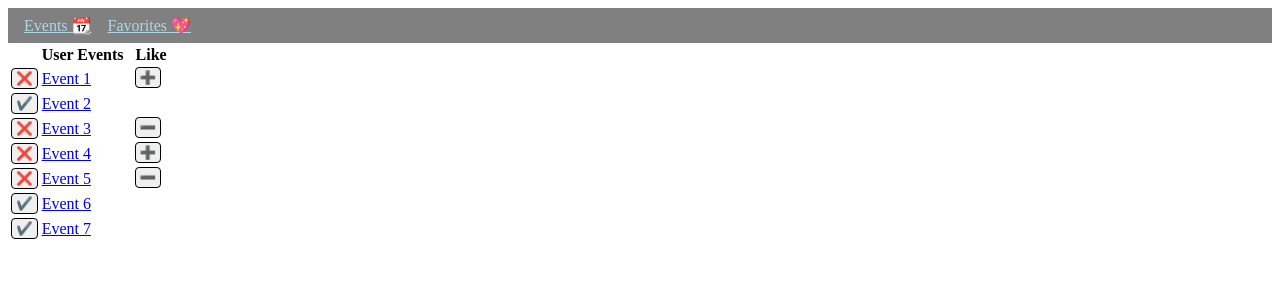
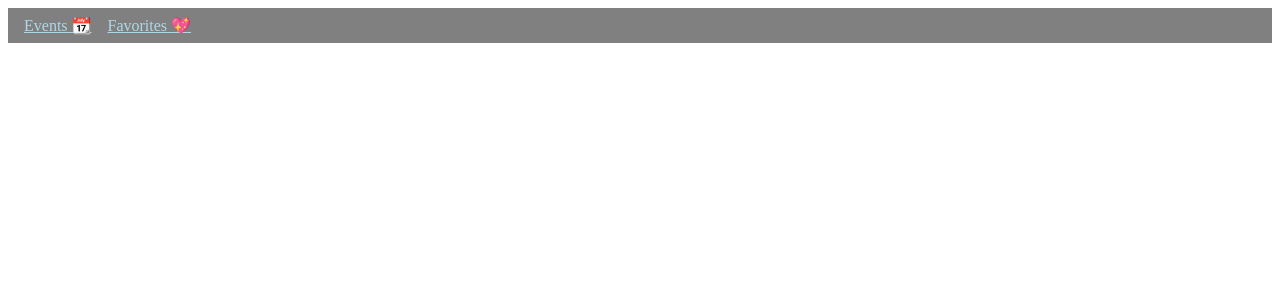
Before and after one commit to jfwedlick/GC-Event-Hub-Front-End, an Angular app: page /favorites in a window 1280 px wide. Shown: the top 300 px of the page. Built offline with nearby package versions, Linux system fonts and the light colour scheme.

Commit message:
Favorites

```diff
--- a/src/app/Components/list-of-favorites/list-of-favorites.component.html
+++ b/src/app/Components/list-of-favorites/list-of-favorites.component.html
@@ -1,49 +0,0 @@
-<form (ngSubmit)="handleSubmission()">
-    <table>
-        <thead>
-        <tr>
-            <th></th>
-            <th>User Events</th>
-            <th></th>
-            <th></th>
-            <th>Like</th>
-        </tr>
-        </thead>
-        <tbody>
-
-                @for (usrEvent of listOfUserEvents; let index = $index; track index) {
-
-                    <tr>
-
-                    <td>
-                      @if (!usrEvent.usrEvent) {
-                          <button (click)="assignUserEvent(index)">✔️</button>
-                      }
-                      @else {
-                          <button (click)="unassignUserEvent(index)">❌</button>
-                      }
-                    </td>
-                    <td>
-                      <a [routerLink]="['/event/', usrEvent.eventId]">{{usrEvent.eventName}}</a>
-                    </td>
-                    <td></td>
-                    <td></td>
-                    @if(usrEvent.usrEvent){
-                        @if (usrEvent.favorite) {
-                            <button (click)="unlikeUserEvent(index)">➖</button>
-                        }
-                        @else {
-                            <button (click)="likeUserEvent(index)">➕</button>
-                        }
-                    }
-
-                    </tr>
-                }
-
-        </tbody>
-    </table>
-    @if(listUpdated){
-        <button type="submit">Save changes</button>
-        <button type="cancel">Cancel</button>
-    }
-</form>
--- a/src/app/Components/list-of-favorites/list-of-favorites.component.ts
+++ b/src/app/Components/list-of-favorites/list-of-favorites.component.ts
@@ -2,10 +2,7 @@ import { Component } from '@angular/core';
 import { EventsService } from '../../Services/events.service';
 import { Router, RouterModule } from '@angular/router';
 import { FavoritesService } from '../../Services/favorites.service';
-import { Favorite } from '../../Interfaces/favorite';
-import { Observable } from 'rxjs';
 import { CommonModule } from '@angular/common';
-import { UserEvents } from '../../Interfaces/event';
 
 @Component({
   selector: 'app-list-of-favorites',
@@ -21,63 +18,9 @@ export class ListOfFavoritesComponent {
     private eventsService: EventsService,
     private router: Router) { }
 
-    userName: string = '';
-    listUpdated: boolean = false;
-    //submitInfo: SubmitFavorite[] = [];
-    listOfUserEvents: UserEvents[] = [
-      {usrEvent: true, eventId: 1, eventName: 'Event 1', favoriteId: 1, favorite: false},
-      {usrEvent: false, eventId: 2, eventName: 'Event 2', favoriteId: 0, favorite: false},
-      {usrEvent: true, eventId: 3, eventName: 'Event 3', favoriteId: 3, favorite: true},
-      {usrEvent: true, eventId: 4, eventName: 'Event 4', favoriteId: 4, favorite: false},
-      {usrEvent: true, eventId: 5, eventName: 'Event 5', favoriteId: 5, favorite: true},
-      {usrEvent: false, eventId: 6, eventName: 'Event 6', favoriteId: 0, favorite: false},
-      {usrEvent: false, eventId: 7, eventName: 'Event 7', favoriteId: 0, favorite: false}
-    ];
+    events$ = this.eventsService.getEvents();
+    favorites$ = this.favoritesService.getFavorites();
 
-    assignUserEvent (index: number) {
-      this.listOfUserEvents[index].usrEvent = true;
-      this.listOfUserEvents[index].favorite = false;
-      this.listUpdated = true;
-    }
+    eventList: Event[] = [];
 
-    unassignUserEvent (index: number) {
-      this.listOfUserEvents[index].usrEvent = false;
-      this.listOfUserEvents[index].favorite = false;
-      this.listUpdated = true;
-    }
-
-    likeUserEvent (index: number) {
-      this.listOfUserEvents[index].favorite = true;
-      this.listUpdated = true;
-    }
-
-    unlikeUserEvent (index: number) {
-      this.listOfUserEvents[index].favorite = false;
-      this.listUpdated = true;
-    }
-
-    handleSubmission(){
-      /*
-      if(this.listUpdated){
-        for(usrEvent of this.listOfUserEvents; let index = $index; track index){
-          const updatedFavorite = {
-            eventid: number = usrEvent.eventid,
-            username: string = this.userName,
-            favorite: boolean = usrEvent.favorite
-          }
-          if(usrEvent.usrEvent && usrEvent.favoriteId == 0){
-            this.favoritesService.postFavorite(updatedFavorite);
-          }
-          else{
-            if(!usrEvent.usrEvent && usrEvent.favoriteId <> 0){
-              this.favoritesService.deleteFavorite(usrEvent.favoriteId);
-            }
-            else{
-              this.favoritesService.updateFavorite(updatedFavorite, usrEvent.favoriteId);
-            }
-          }
-        }
-      }
-      */
-    }
 }
```
Also changed, not shown: src/app/Interfaces/event.ts (+0 -8 lines).
